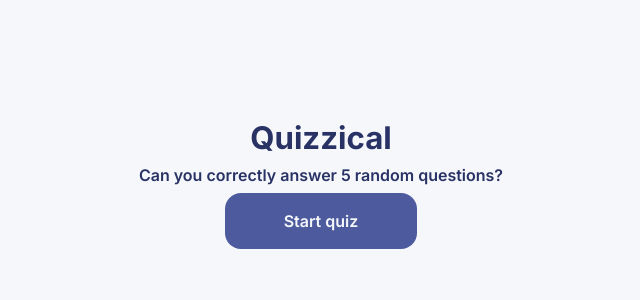
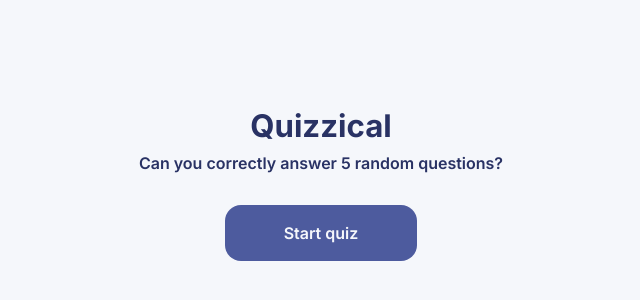
Before and after one commit to MadHapps/Module-10---Quizzical, a React (Vite) app: page / in a window 1280 px wide. Shown: the part 216-516 px from the top of the page, without its empty margins (319-959 px from the left). Built offline with nearby package versions, Linux system fonts and the light colour scheme; no server answers.

Commit message:
Made button margin a utility class

```diff
--- a/src/App.css
+++ b/src/App.css
@@ -37,3 +37,7 @@ a:active,
 button:active {
   opacity: .75;
 }
+
+.button-margin {
+  margin-top: 1.5em;
+}
--- a/src/pages/Front.jsx
+++ b/src/pages/Front.jsx
@@ -15,7 +15,7 @@ export default function Front({ generateNewQuestions }) {
       <h2 className="front-description">
         Can you correctly answer 5 random questions?
       </h2>
-      <Link to="/quiz" className="router-link-button">
+      <Link to="/quiz" className="button-margin">
         Start quiz
       </Link>
     </main>
--- a/src/pages/Quiz.css
+++ b/src/pages/Quiz.css
@@ -1,7 +1,3 @@
-.review-button {
-    margin-top: 1.5em;
-}
-
 .greyed-out {
     background-color: var(--color-accent)
 }
--- a/src/pages/Quiz.jsx
+++ b/src/pages/Quiz.jsx
@@ -55,7 +55,7 @@ export default function Quiz({
         ))}
       <Link
         to={areQuestionsAnswered ? "/review" : "#"}
-        className={`review-button ${!areQuestionsAnswered && "greyed-out"}`}
+        className={`button-margin ${!areQuestionsAnswered && "greyed-out"}`}
       >
         Check answers
       </Link>
```
